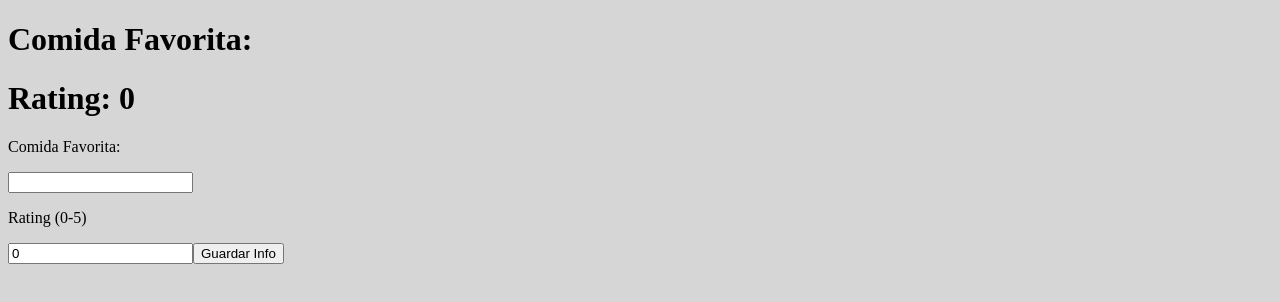
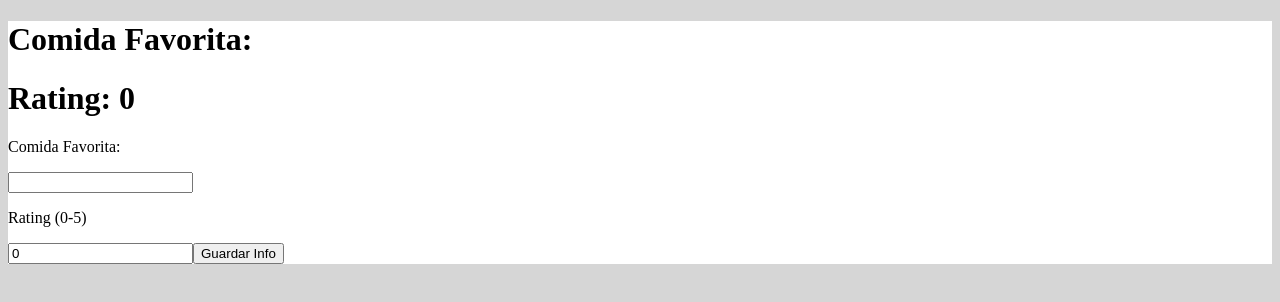
Before and after one commit to Dwardmr/frontend-demo, a React (Create React App) app: page / in a window 1280 px wide. Shown: the top 302 px of the page. Built offline with nearby package versions, Linux system fonts and the light colour scheme; no server answers; a web font is replaced by a local one.

Commit message:
nueva interfaz

```diff
--- a/fakeAPI/api.json
+++ b/fakeAPI/api.json
@@ -30,6 +30,9 @@
       "comidaFavoritaRating": "limonada",
       "rating": 2,
       "id": 6
+    },
+    {
+      "id": 7
     }
   ],
   "Usuarios": [
--- a/src/App.js
+++ b/src/App.js
@@ -32,7 +32,7 @@ const App = () => {
 
   console.log({infoApi});
   return(
-    <div>
+    <div style={{backgroundColor: '#fff'}}>
       <h1>Comida Favorita: {comidaFavorita}</h1>
       <h1>Rating: {rating}</h1>
       <p>Comida Favorita:</p>
```
